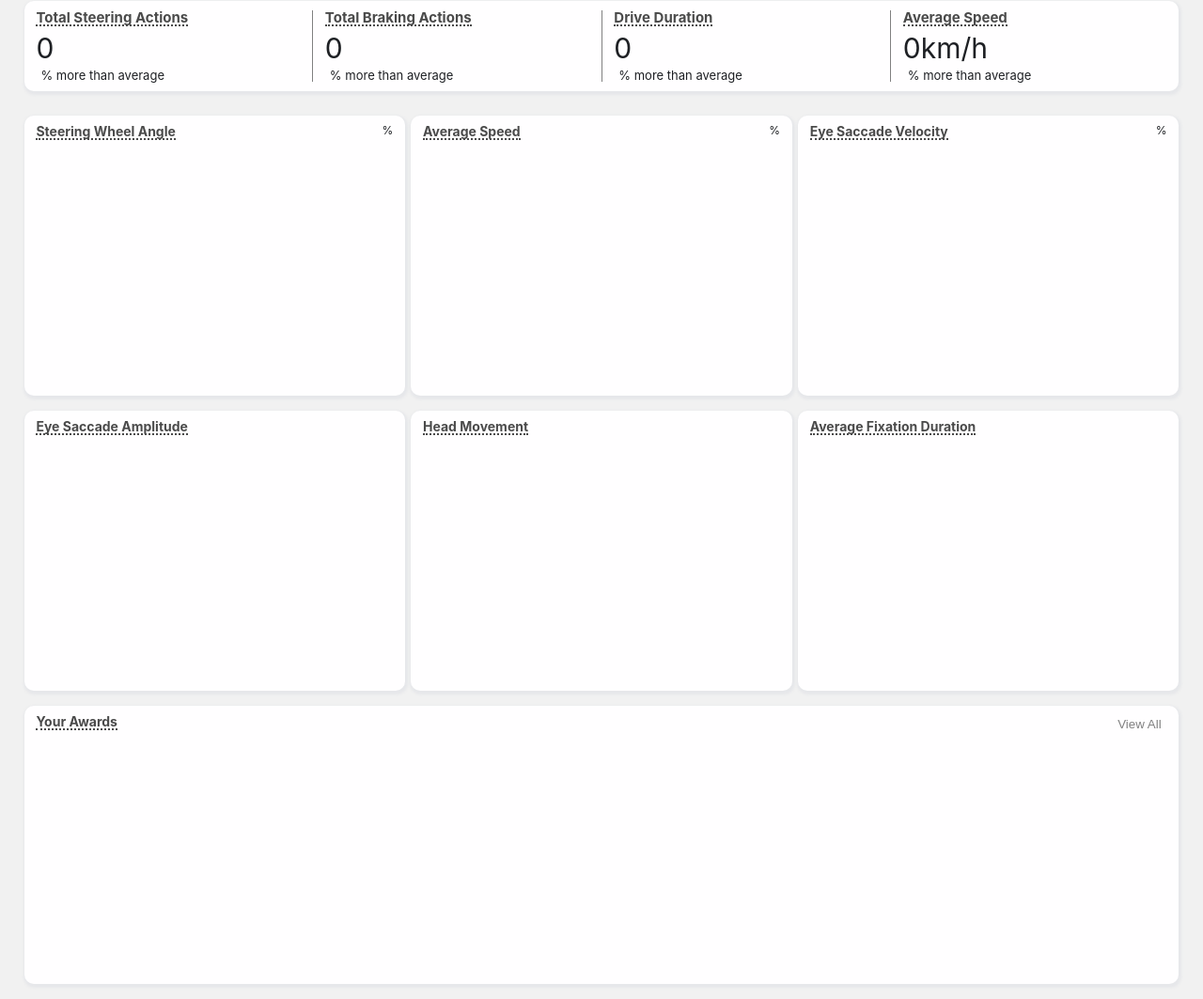
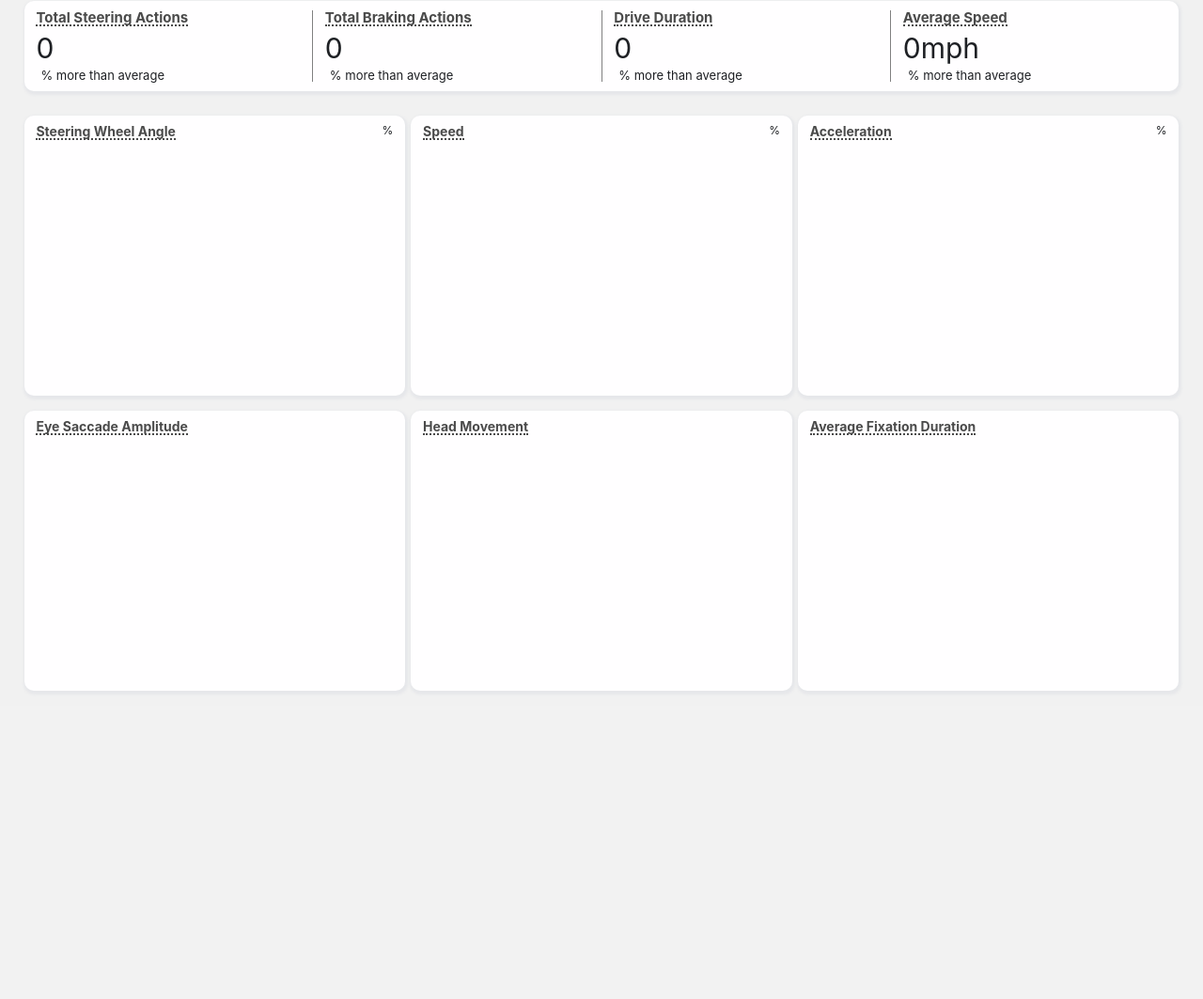
Before and after one commit to krish-p25/Uni, a website: page simulator/dashboard.html in a window 1280 px wide. Shown: the part 116-1179 px from the top of the page at 94% size. After the commit the page ends 867 px from the top, so only its background shows below. Drawn offline with nearby package versions, Linux system fonts and the light colour scheme.

Commit message:
rendering of more elements of the dashboard

```diff
--- a/simulator/dashboard.html
+++ b/simulator/dashboard.html
@@ -77,7 +77,7 @@
                 </div>
                 <div style="display: flex; flex-direction: row;" id="inventory-value-number" class="user-info-number">
                     <div class="speed-number-value-container">0</div>
-                    <div class="available-balance-number-pound-container">km/h</div>
+                    <div class="available-balance-number-pound-container">mph</div>
                 </div>
                 <div id="inventory-container" class="timeframe-stats-info-container"
                     style="margin-top: 1vh;display: flex; font-size: 13px;">
@@ -113,8 +113,8 @@
 
             <div class="user-sales-graph">
                 <div class="title-row">
-                    <div class="user-sales-graph-title tooltip">Average Speed
-                        <span class="tooltiptext">Graph of your average speed across your journey</span>
+                    <div class="user-sales-graph-title tooltip">Speed
+                        <span class="tooltiptext">Graph of your speed across your journey</span>
 
                     </div>
                     <div id="month-container" class="timeframe-stats-info-container" style="display: flex; font-size: 12px;">
@@ -135,8 +135,8 @@
 
             <div class="user-sales-graph">
                 <div class="title-row">
-                    <div class="user-sales-graph-title tooltip">Eye Saccade Velocity
-                        <span class="tooltiptext">The speed at which your eyes moved across your journey.</span>
+                    <div class="user-sales-graph-title tooltip">Acceleration
+                        <span class="tooltiptext">Graph of your acceleration across your journey</span>
                     </div>
                     <div id="year-container" class="timeframe-stats-info-container" style="display: flex; font-size: 12px;">
                         <div id="year-indicator" style="margin-right: 5px;"></div>
@@ -203,46 +203,6 @@
             <img width="30px" src="https://i.imgur.com/uWW7YKq.png">
         </div>
 
-        <div style="margin-top: 2vh;" class="user-sales-graph">
-            <div class="title-row">
-                <div class="user-sales-graph-title tooltip">Your Awards
-                    <span class="tooltiptext">A list of achievements your gained across your journey.</span>
-                </div>
-
-                <div class="view-now-button">
-                    <button class="view-button" onclick="">View All</button>
-                </div>
-            </div>
-
-            <div id="live-inventory" class="recent-sales-table">
-                <div id="inventory-one" class="inventory-item">
-
-                </div>
-                <div id="inventory-two" class="inventory-item">
-
-                </div>
-                <div id="inventory-three" class="inventory-item">
-
-                </div>
-                <div id="inventory-four" class="inventory-item">
-
-                </div>
-                <div id="inventory-five" class="inventory-item">
-
-                </div>
-                <div id="inventory-six" class="inventory-item">
-
-                </div>
-                <div id="inventory-seven" class="inventory-item">
-
-                </div>
-                <div id="inventory-eight" class="inventory-item">
-
-                </div>
-            </div>
-
-        </div>
-
     </div>
     <script src="https://cdnjs.cloudflare.com/ajax/libs/moment.js/2.29.1/moment.min.js"></script>
     <script src="https://cdnjs.cloudflare.com/ajax/libs/moment.js/2.29.1/moment.min.js"></script>
```
